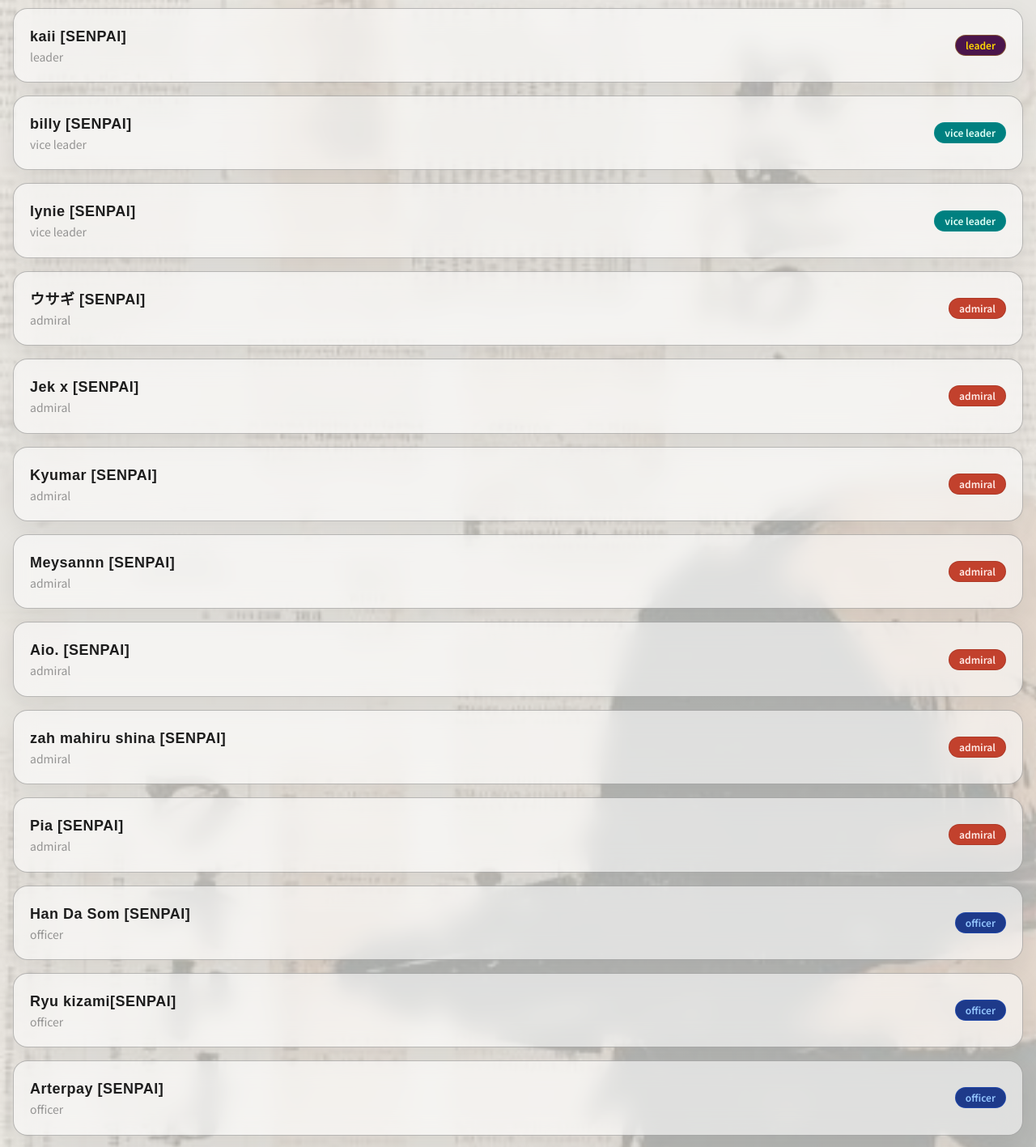
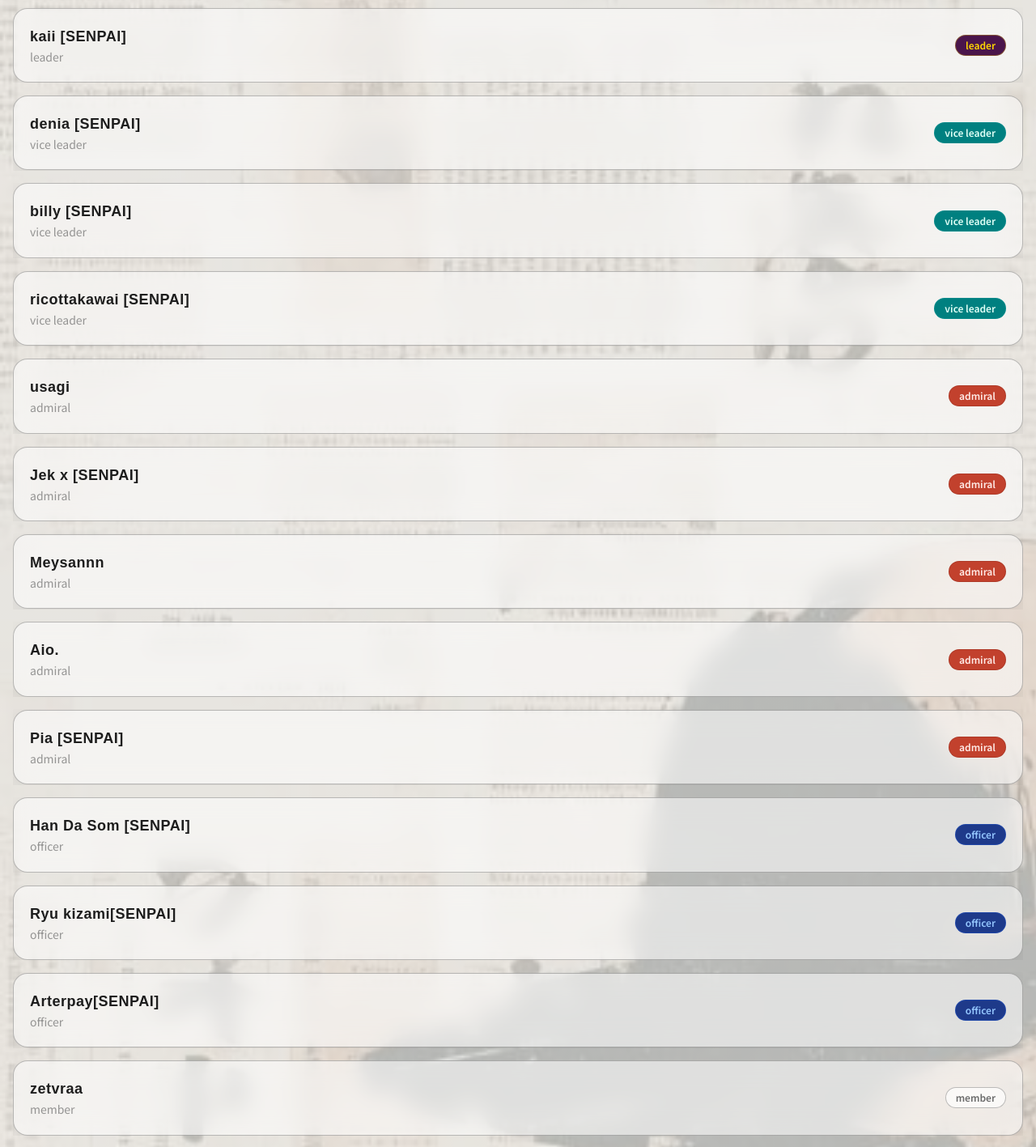
Before and after one commit to Usa-bunny/wibuku-clan, a Next.js app: page /members in a window 1280 px wide. Shown: the part 380-1797 px from the top of the page at 81% size. Built offline with nearby package versions, Linux system fonts and the light colour scheme.

Commit message:
Refactor: update animations and improve layout in various components; modify member data

```diff
--- a/src/app/anime/Main.tsx
+++ b/src/app/anime/Main.tsx
@@ -61,11 +61,11 @@ export function AnimePageContent() {
   return (
     <>
       {isLoading ? (
-        <div className="max-w-7xl mx-auto px-4 pt-30">
+        <div className="max-w-7xl mx-auto px-4 pt-30 pb-20">
           <div className="card-torii h-125 animate-pulse" />
         </div>
       ) : isError || !anime ? (
-        <div className="max-w-7xl mx-auto px-4 pt-30">
+        <div className="max-w-7xl mx-auto px-4 pt-30 pb-20">
           <div className="card-torii p-6">Failed to load anime.</div>
         </div>
       ) : (
--- a/src/app/anime/[mal_id]/page.tsx
+++ b/src/app/anime/[mal_id]/page.tsx
@@ -30,11 +30,11 @@ export default function AnimeDetails({
   return (
     <>
       {isAnimeLoading ? (
-        <div className="max-w-7xl mx-auto px-4 pt-30">
+        <div className="max-w-7xl mx-auto px-4 pt-30 pb-20">
           <div className="card-torii h-125 animate-pulse" />
         </div>
       ) : isAnimeError || !anime ? (
-        <div className="max-w-7xl mx-auto px-4 pt-30">
+        <div className="max-w-7xl mx-auto px-4 pt-30 pb-20">
           <div className="card-torii p-6">Failed to load anime.</div>
         </div>
       ) : (
--- a/src/app/members/page.tsx
+++ b/src/app/members/page.tsx
@@ -94,7 +94,7 @@ export default function MemberPage() {
           {visibleMembers.map((member, index) => (
             <Motion
               key={member.username + index}
-              animation="pop"
+              animation="reveal"
               delay={index * 0.05}
             >
               <MemberCard member={member} />
--- a/src/components/section/ContactSection.tsx
+++ b/src/components/section/ContactSection.tsx
@@ -24,7 +24,7 @@ export default function ContactSection() {
           {ContactData.map((contact, index) => (
             <Motion
               key={index}
-              animation="pop"
+              animation="skewRight"
               delay={Math.min(index * 0.08, 0.3)}
             >
               <ContactCard contact={contact} />
--- a/src/components/section/MemberSection.tsx
+++ b/src/components/section/MemberSection.tsx
@@ -20,7 +20,7 @@ export default function MemberSection() {
           {MembersData.slice(0, 5).map((member, index) => (
             <Motion
               key={member.username + index}
-              animation="pop"
+              animation="blur"
               delay={index * 0.05}
             >
               <MemberCard member={member} />
--- a/src/data/members.ts
+++ b/src/data/members.ts
@@ -7,27 +7,32 @@ export const MembersData: MembersType[] = [
     contact: "https://wa.me/6282312713380/",
   },
   {
-    username: "billy [SENPAI]",
+    username: "denia [SENPAI]",
     role: "vice leader",
     contact: "https://wa.me/6282119181501/",
   },
   {
-    username: "lynie [SENPAI]",
+    username: "billy [SENPAI]",
     role: "vice leader",
     contact: "https://wa.me/6281275214641/",
   },
   {
-    username: "ウサギ [SENPAI]",
-    role: "admiral",
-    contact: "https://wa.me/6285126088379/",
+    username: "ricottakawai [SENPAI]",
+    role: "vice leader",
+    contact: "https://wa.me/6281275214641/",
   },
   {
-    "username": "zetvraa [SENPAI]",
-    "role": "member",
-    "contact": "https://wa.me/6285891040141/"
+    "username": "usagi",
+    "role": "admiral",
+    "contact": "https://wa.me/6285126088379/"
   },
   {
-    "username": "jungkyysan [SENPAI]",
+    "username": "zetvraa",
+    "role": "member",
+    "contact": "https://wa.me/62895891040141/"
+  },
+  {
+    "username": "jungkyysan//[senpai]",
     "role": "member",
     "contact": "https://wa.me/6283102832824/"
   },
@@ -57,7 +62,7 @@ export const MembersData: MembersType[] = [
     "contact": "https://wa.me/6281360938781/"
   },
   {
-    "username": "Zaa [SENPAI]",
+    "username": "Zaa",
     "role": "member",
     "contact": "https://wa.me/6281241806113/"
   },
@@ -72,22 +77,17 @@ export const MembersData: MembersType[] = [
     "contact": "https://wa.me/qr/IWYYC7453VE7I1"
   },
   {
-    "username": "Royyaaa [SENPAI]",
+    "username": "Royyaaa",
     "role": "member",
     "contact": "https://wa.me/qr/VUCMA3HE4DGQM1"
   },
   {
-    "username": "Kyumar [SENPAI]",
-    "role": "admiral",
-    "contact": ""
-  },
-  {
-    "username": "Kaede chan [SENPAI]",
+    "username": "Kaede chan",
     "role": "member",
     "contact": "https://wa.me/6283870781521/"
   },
   {
-    "username": "Arterpay [SENPAI]",
+    "username": "Arterpay[SENPAI]",
     "role": "officer",
     "contact": "https://wa.me/6288268148666/"
   },
@@ -102,12 +102,12 @@ export const MembersData: MembersType[] = [
     "contact": "https://wa.me/6289510543869/"
   },
   {
-    "username": "Meysannn [SENPAI]",
+    "username": "Meysannn",
     "role": "admiral",
     "contact": "https://wa.me/6281958484902/"
   },
   {
-    "username": "Aio. [SENPAI]",
+    "username": "Aio.",
     "role": "admiral",
     "contact": "https://wa.me/6285134814750/"
   },
@@ -119,17 +119,12 @@ export const MembersData: MembersType[] = [
   {
     "username": "Yukihira [SENPAI]",
     "role": "member",
-    "contact": "https://wa.me/6281230227302/"
+    "contact": "https://wa.me/qr/42GZLR2R322BM1"
   },
   {
-    "username": "Noel Stollen [SENPAI]",
+    "username": "Noel Stollen",
     "role": "member",
     "contact": "https://wa.me/6285364342357/"
-  },
-  {
-    "username": "zah mahiru shina [SENPAI]",
-    "role": "admiral",
-    "contact": ""
   },
   {
     "username": "Pia [SENPAI]",
@@ -144,10 +139,10 @@ export const MembersData: MembersType[] = [
   {
     "username": "Vinzz [SENPAI]",
     "role": "member",
-    "contact": "https://wa.me/6282264801866/"
+    "contact": "https://wa.me/qr/XRTWHDXM2Q2PC1"
   },
   {
-    "username": "Xylo [SENPAI]",
+    "username": "Xylo",
     "role": "member",
     "contact": ""
   },
@@ -160,5 +155,25 @@ export const MembersData: MembersType[] = [
     "username": "Kihh [SENPAI]",
     "role": "member",
     "contact": "https://wa.me/6285842850090/"
+  },
+  {
+    "username": "Mpii [SENPAI]",
+    "role": "member",
+    "contact": ""
+  },
+  {
+    "username": "Vanzz",
+    "role": "member",
+    "contact": "https://wa.me/6283848596472/"
+  },
+  {
+    "username": "Xyoo",
+    "role": "member",
+    "contact": "https://wa.me/6281359985068/"
+  },
+  {
+    "username": "Reyvin [senpai]",
+    "role": "member",
+    "contact": "https://wa.me/6285784614899/"
   }
 ];
```
Also changed, not shown: 1 other file (tests, documents, lock files or other folders).
